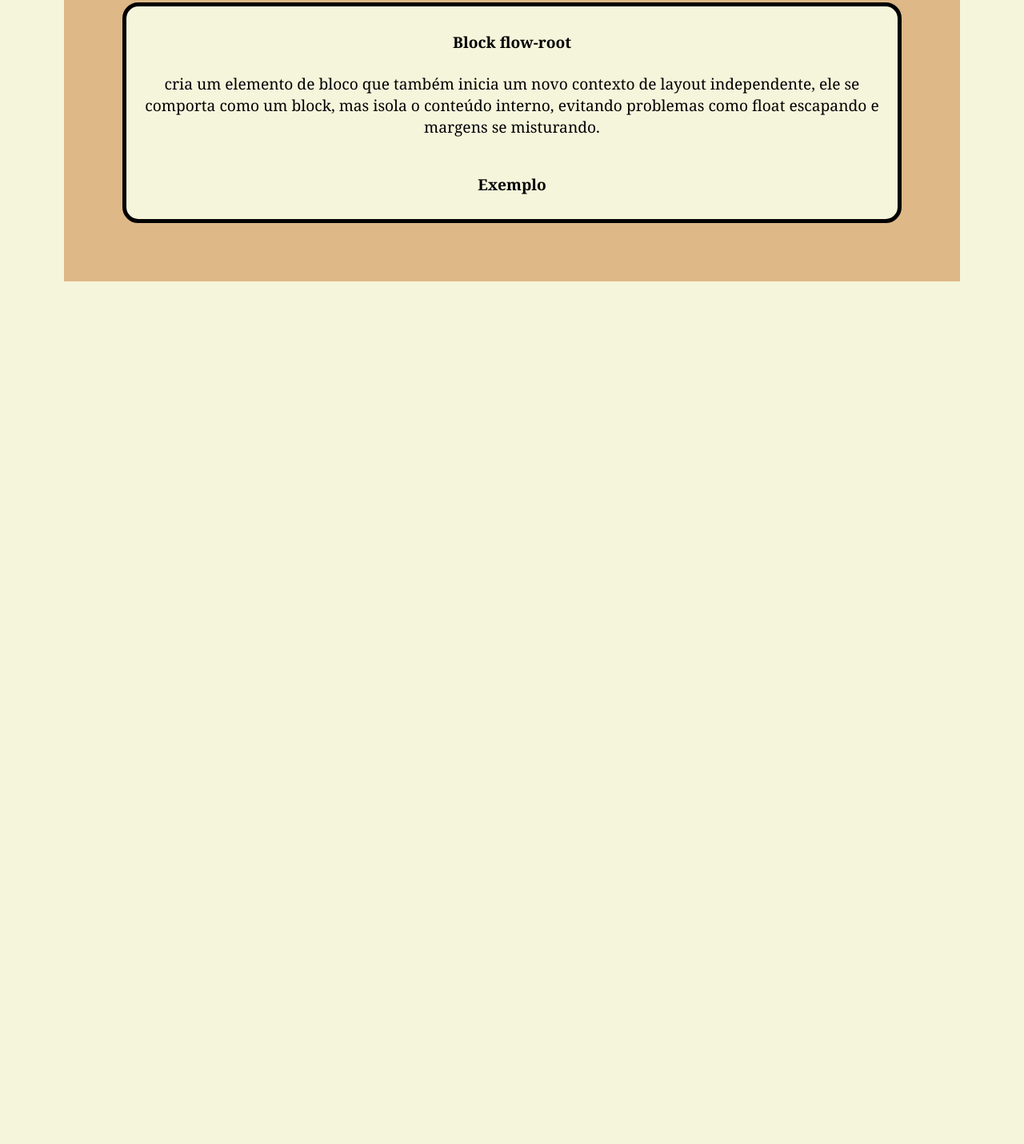
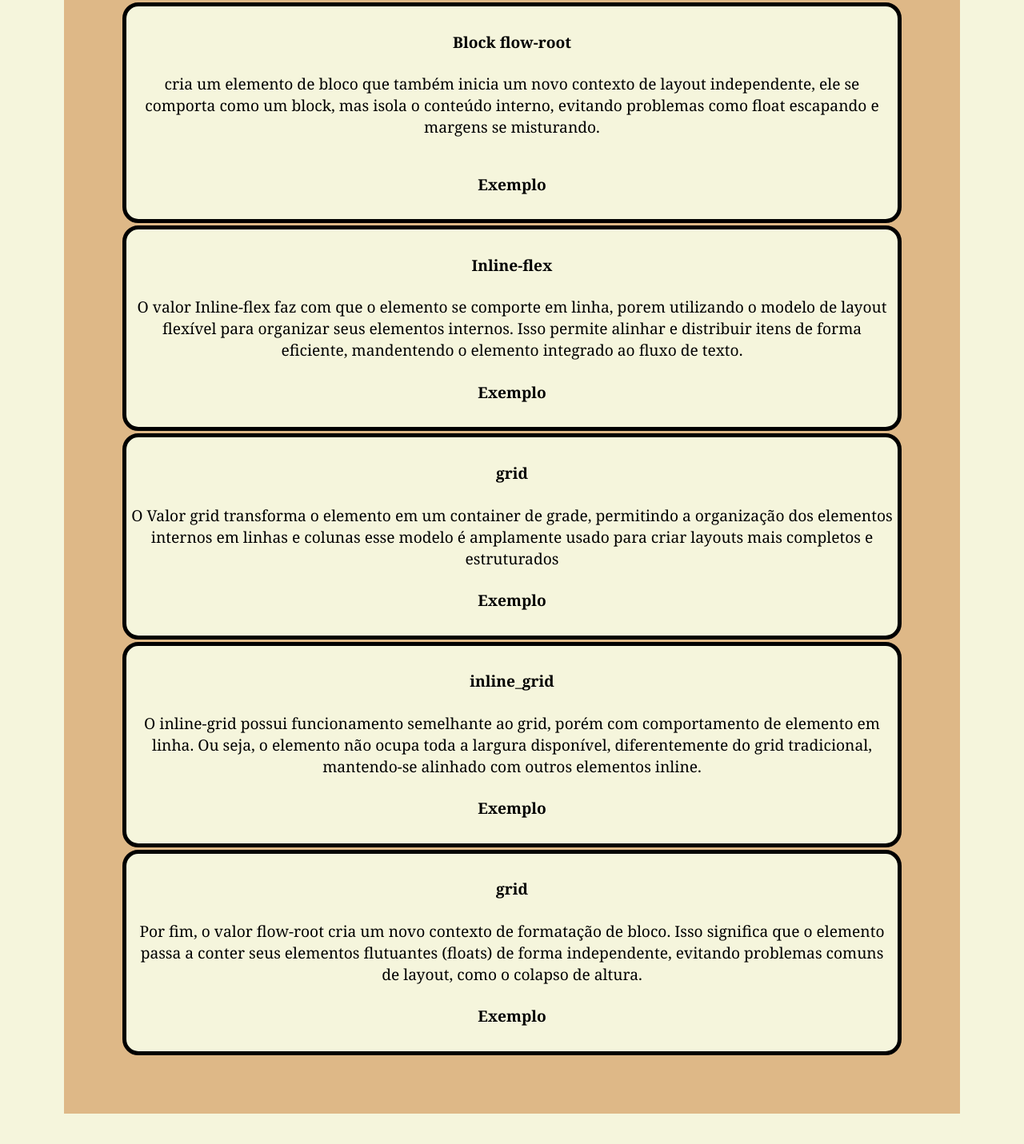
Before and after one commit to marcosvoltolini/seminario, a plain HTML site: page index.html in a window 1280 px wide. Shown: the part 3559-4990 px from the top of the page at 80% size. Before the commit the page ends 3991 px from the top, so only its background shows below. Drawn offline with Linux system fonts and the light colour scheme.

Commit message:
add- davi parte finalizada

```diff
--- a/index.html
+++ b/index.html
@@ -181,6 +181,44 @@
                 </div>
             </div>
 
+            <div class="valores">
+                <h4>Inline-flex</h4>
+                <p>O valor Inline-flex faz com que o elemento se comporte em linha, porem utilizando o modelo de layout flexível
+                    para organizar seus elementos internos. Isso permite alinhar e distribuir itens de forma eficiente, mandentendo
+                    o elemento integrado ao fluxo de texto.
+                </p>
+                <div id="exemplo_inline_flex">
+                    <h4>Exemplo</h4>
+                </div>
+            </div>
+
+             <div class="valores">
+                <h4>grid</h4>
+                <p>O Valor grid transforma o elemento em um container de grade, permitindo a organização dos elementos internos em linhas e colunas
+                esse modelo é amplamente usado para criar layouts mais completos e estruturados
+                </p>
+                <div id="exemplo_grid">
+                    <h4>Exemplo</h4>
+                </div>
+            </div>
+
+
+             <div class="valores">
+                <h4>inline_grid</h4>
+                <p> O inline-grid possui funcionamento semelhante ao grid, porém com comportamento de elemento em linha. Ou seja, o elemento não ocupa toda a largura disponível, diferentemente do grid tradicional, mantendo-se alinhado com outros elementos inline.
+
+                <div id="exemplo_grid">
+                    <h4>Exemplo</h4>
+                </div>
+            </div>
+            <div class="valores">
+                <h4>grid</h4>
+                <p>Por fim, o valor flow-root cria um novo contexto de formatação de bloco. Isso significa que o elemento passa a conter seus elementos flutuantes (floats) de forma independente, evitando problemas comuns de layout, como o colapso de altura.
+                </p>
+                <div id="exemplo_grid">
+                    <h4>Exemplo</h4>
+                </div>
+            </div>
 
 
 
```
